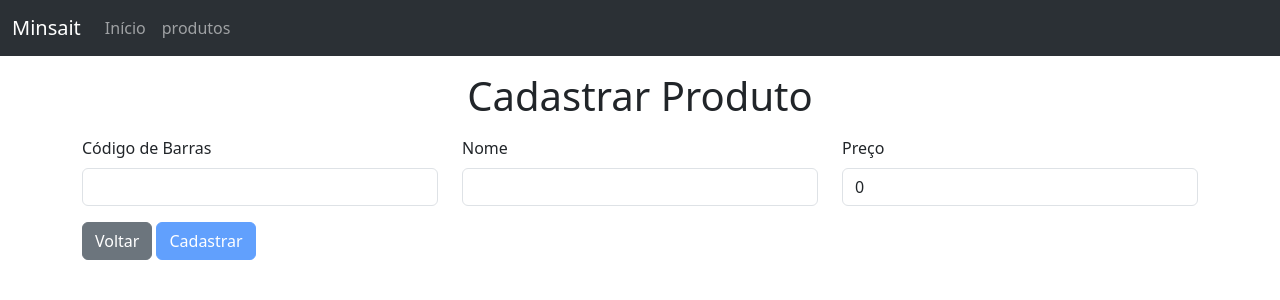
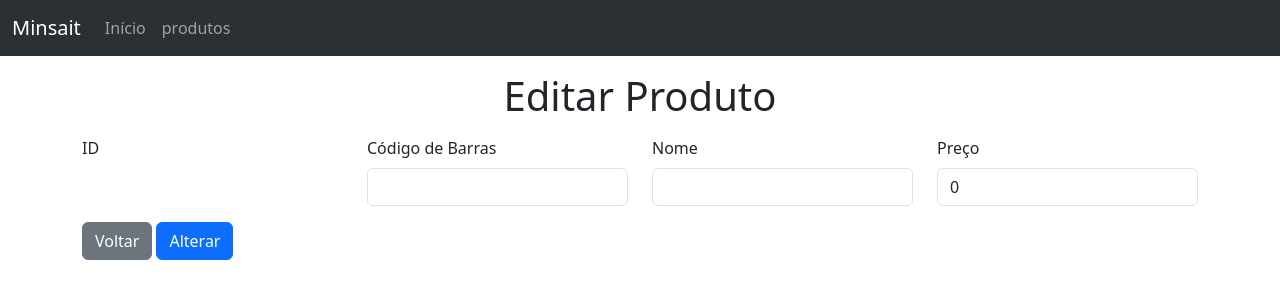
Before and after one commit to gianluccaagostini/avaliacaoAngularMinsait, an Angular app: page /produtos/editar/1 in a window 1280 px wide. Shown: the top 300 px of the page. Built offline with nearby package versions, Linux system fonts and the light colour scheme.

Commit message:
ajustes na tela de produtos

```diff
--- a/src/app/app-routing.module.ts
+++ b/src/app/app-routing.module.ts
@@ -2,6 +2,7 @@ import { NgModule } from '@angular/core';
 import { RouterModule, Routes } from '@angular/router';
 import { ProdutosComponent } from './pages/produtos/produtos.component';
 import { CadastrarProdutosComponent } from './pages/cadastrar-produtos/cadastrar-produtos.component';
+import { EditarProdutosComponent } from './pages/editar-produtos/editar-produtos.component';
 
 const routes: Routes = [
   {
@@ -14,7 +15,7 @@ const routes: Routes = [
     path: 'produtos/cadastrar', component: CadastrarProdutosComponent
   },
   {
-    path: 'produtos/editar/:id', component: CadastrarProdutosComponent
+    path: 'produtos/editar/:id', component: EditarProdutosComponent
   }
 ];
 
--- a/src/app/app.module.ts
+++ b/src/app/app.module.ts
@@ -9,6 +9,7 @@ import { ProdutosComponent } from './pages/produtos/produtos.component';
 import { CadastrarProdutosComponent } from './pages/cadastrar-produtos/cadastrar-produtos.component';
 import { HttpClientModule } from '@angular/common/http';
 import { FormsModule, ReactiveFormsModule } from '@angular/forms';
+import { EditarProdutosComponent } from './pages/editar-produtos/editar-produtos.component';
 
 @NgModule({
   declarations: [
@@ -16,7 +17,8 @@ import { FormsModule, ReactiveFormsModule } from '@angular/forms';
     HeaderComponent,
     HomeComponent,
     ProdutosComponent,
-    CadastrarProdutosComponent
+    CadastrarProdutosComponent,
+    EditarProdutosComponent
   ],
   imports: [
     BrowserModule,
--- /dev/null
+++ b/src/app/pages/editar-produtos/editar-produtos.component.html
@@ -0,0 +1,32 @@
+<h1 class="mt-3 mb-3 text-center">Editar Produto</h1>
+<form [formGroup]="produtoEditarForm" (submit)="editarProduto()">
+  <div class="container">
+    <div class="row">
+      <div class="col">
+        <div class="mb-3">
+          <label for="id" class="form-label">ID</label>
+        </div>
+      </div>
+      <div class="col">
+        <div class="mb-3">
+          <label for="codigoBarras" class="form-label">Código de Barras</label>
+          <input type="text" class="form-control" id="codigoBarras"formControlName="codigoBarras">
+        </div>
+      </div>
+      <div class="col">
+        <div class="mb-3">
+          <label for="idade" class="form-label">Nome</label>
+          <input type="text" class="form-control" id="idade" formControlName="nome">
+        </div>
+      </div>
+      <div class="col">
+        <div class="mb-3">
+          <label for="preco" class="form-label">Preço</label>
+          <input type="number" class="form-control" id="preco" formControlName="preco">
+        </div>
+      </div>
+    </div>
+    <a class="btn btn-secondary me-1" routerLink="/produtos">Voltar</a>
+    <button class="btn btn-primary" type="submit" [disabled]="produtoEditarForm.invalid">Alterar</button>
+  </div>
+</form>
--- /dev/null
+++ b/src/app/pages/editar-produtos/editar-produtos.component.ts
@@ -0,0 +1,35 @@
+import { Component } from '@angular/core';
+import { FormControl, FormGroup, Validators } from '@angular/forms';
+import { IProduto } from 'src/app/interfaces/produto';
+import { ProdutosService } from 'src/app/services/produtos.service';
+import Swal from 'sweetalert2';
+
+@Component({
+  selector: 'app-editar-produtos',
+  templateUrl: './editar-produtos.component.html',
+  styleUrls: ['./editar-produtos.component.css']
+})
+export class EditarProdutosComponent {
+  constructor(private produtoService: ProdutosService){}
+
+  produtoEditarForm = new FormGroup ({
+    id: new FormControl(10),
+    codigoBarras: new FormControl(''),
+    nome: new FormControl(''),
+    preco: new FormControl(0),
+  })
+
+  editarProduto() {
+    console.log("Chegou aqui");
+    const produtoEditado:IProduto = this.produtoEditarForm.value as IProduto;
+    console.log(produtoEditado);
+    this.produtoService.editar().subscribe(result => {
+      console.log(produtoEditado);
+      Swal.fire('Legal!!', 'Usuário cadastrado com sucesso!', 'success');
+      this.produtoEditarForm.reset();
+      console.log(produtoEditado);
+    })
+  }
+
+
+}
--- a/src/app/pages/produtos/produtos.component.html
+++ b/src/app/pages/produtos/produtos.component.html
@@ -1,5 +1,6 @@
 <h1 class="mt-3 mb-3 text-center">Produtos</h1>
-<table class="table table-striped table align-middle p-3">
+<div class=" rounded p-4 mb-2 ">
+  <table class="table table-striped table align-middle p-3 text-center">
     <thead>
       <tr>
         <th scope="col">ID</th>
@@ -10,14 +11,14 @@
       </tr>
     </thead>
     <tbody>
-    <tr *ngFor="let produto of produtos" class="align-bottom">
-      <th scope="row">{{produto.id}}</th>
+      <tr *ngFor="let produto of produtos" class="align-bottom text-center">
+        <th scope="row ">{{produto.id}}</th>
         <td scope="row">{{produto.codigoBarras}}</td>
         <td scope="row">{{produto.nome}}</td>
         <td scope="row">{{produto.preco | currency:'BRL'}}</td>
         <td class="text-center">
         <a class="btn btn-primary">
-        <i class="bi bi-pencil-square" (click)="editar()"></i>
+          <i class="bi bi-pencil-square" routerLink="/produtos/editar/"></i>
         </a>
         <a class="btn btn-danger ms-1">
           <i class="bi bi-trash-fill" (click)="excluirProduto(produto.id)"></i>
@@ -28,3 +29,4 @@
       <button type="button" class="btn btn-primary ms-2 mt-2 text-center" routerLink="/produtos/cadastrar">Cadastrar</button>
     </tbody>
   </table>
+</div>
--- a/src/app/pages/produtos/produtos.component.ts
+++ b/src/app/pages/produtos/produtos.component.ts
@@ -2,6 +2,7 @@ import { Component } from '@angular/core';
 import { FormControl, FormGroup, Validators } from '@angular/forms';
 import { IProduto } from 'src/app/interfaces/produto';
 import { ProdutosService } from 'src/app/services/produtos.service';
+import Swal from 'sweetalert2';
 
 @Component({
   selector: 'app-produtos',
@@ -27,13 +28,15 @@ export class ProdutosComponent {
     console.log(this.produtos);
   }
 
-  editar() {
+  editarProduto(id: number) {
     const produto:IProduto = this.produtoForm.value as IProduto;
-    this.produtosService.editar(produto).subscribe(result => {
+    console.log(produto);
+    /*this.produto.editar().subscribe(result => {
       console.log(produto);
+      Swal.fire('Legal!!', 'Usuário cadastrado com sucesso!', 'success');
       this.produtoForm.reset();
-    })
-
+      console.log(produto);
+    })*/
   }
 
   excluirProduto(id: number) {
--- a/src/app/services/produtos.service.ts
+++ b/src/app/services/produtos.service.ts
@@ -17,8 +17,8 @@ export class ProdutosService {
     return this.httpCliente.post(this.api, produto);
   }
 
-  editar(produto: IProduto) {
-    return this.httpCliente.put(this.api, produto);
+  editar() {
+    return this.httpCliente.put(this.api, ProdutosService);
   }
   excluir(id: number) {
     return this.httpCliente.delete<IProduto>(`http://localhost:8080/api/produtos/${id}`)
```
Also changed, not shown: src/app/pages/editar-produtos/editar-produtos.component.css (added), src/main.ts (line endings or trailing spaces), 2 other files (tests, documents, lock files or other folders). Lines whose indentation alone changed are shown as unchanged.
